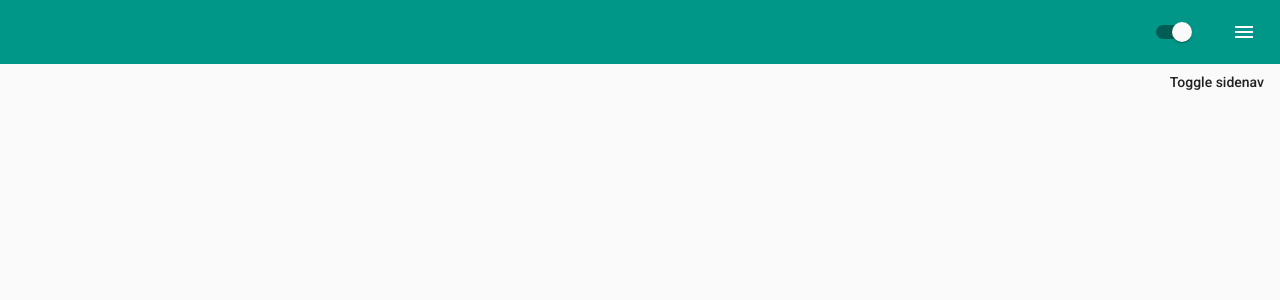
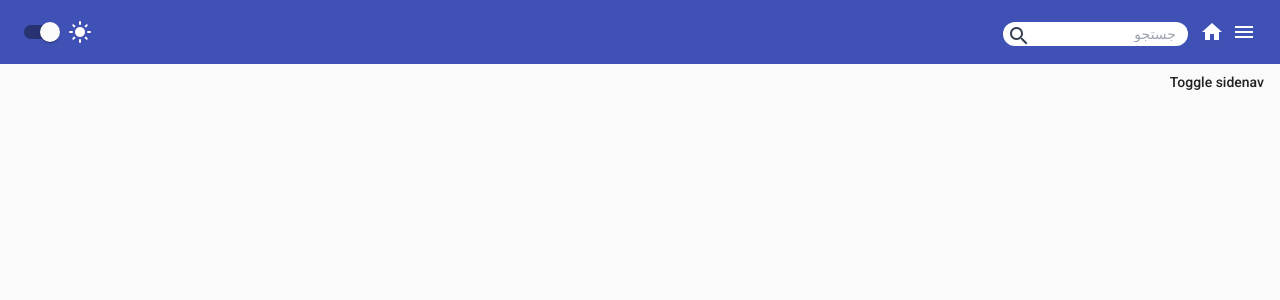
Before and after one commit to Abolfazl200017/inolinx-log, an Angular app: page / in a window 1280 px wide. Shown: the top 300 px of the page. Built offline with nearby package versions, Linux system fonts and the light colour scheme.

Commit message:
config search bar in header

```diff
--- a/src/app/app.component.html
+++ b/src/app/app.component.html
@@ -6,13 +6,33 @@
           menu
         </mat-icon>
       </button>
-      <mat-slide-toggle class="mr-8" [(ngModel)]="darkMode">
+      <a matRipple routerLink="/">
+        <mat-icon class="mat-center">
+          home
+        </mat-icon>
+      </a>
+      <form action="" (ngSubmit)="doIt()" class="h-full relative mr-3">
+        <input type="text" placeholder="جستجو" class="text-gray-800 text-sm py-1 px-3 rounded-3xl focus:outline-none h-full">
+        <button type="submit" class="absolute left-0 top-1 h-full z-10 text-red-400">
+          <mat-icon class="mat-center text-gray-700 px-1">
+            search
+          </mat-icon>
+        </button>
+        <input type="submit" class="w-0 h-0 overflow-hidden">
+      </form>
+    </div>
+    <div class="flex items-center">
+      <mat-icon class="mat-center ml-2">
+        {{darkMode?'dark_mode':'light_mode'}}
+      </mat-icon>
+      <mat-slide-toggle class="" [(ngModel)]="darkMode">
       </mat-slide-toggle>
+
     </div>
   </mat-toolbar>
 </header>
 <body [class]="darkMode?'darkMode':''" class="example-container">
-  <mat-drawer-container class="h-screen" autosize>
+  <mat-drawer-container class="min-h-full" autosize>
     <mat-drawer #drawer class="example-sidenav" mode="side">
       <p>Auto-resizing sidenav</p>
       <p *ngIf="showFiller">Lorem, ipsum dolor sit amet consectetur.</p>
--- a/src/app/app.component.ts
+++ b/src/app/app.component.ts
@@ -9,4 +9,7 @@ export class AppComponent {
   darkMode:boolean=false;
   title = 'log-inolinx';
   showFiller = false;
+  doIt(){
+    console.log('submit search')
+  }
 }
--- a/src/index.html
+++ b/src/index.html
@@ -10,7 +10,7 @@
   <link href="https://fonts.googleapis.com/css2?family=Roboto:wght@300;400;500&display=swap" rel="stylesheet">
   <link href="https://fonts.googleapis.com/icon?family=Material+Icons" rel="stylesheet">
 </head>
-<body class="mat-typography mat-app-background mat-dark-theme ">
+<body class="mat-typography mat-app-background mat-dark-theme">
   <app-root></app-root>
 </body>
 </html>
--- a/src/styles.scss
+++ b/src/styles.scss
@@ -3,7 +3,7 @@
 @import "~@angular/material/theming";
 @include mat.core();
 
-$angular-primary: mat.define-palette(mat.$teal-palette, 500, 100, 900);
+$angular-primary: mat.define-palette(mat.$indigo-palette, 500, 100, 900);
 $angular-accent: mat.define-palette(mat.$pink-palette, A200, A100, A400);
 $angular-warn: mat.define-palette(mat.$red-palette);
 
```
